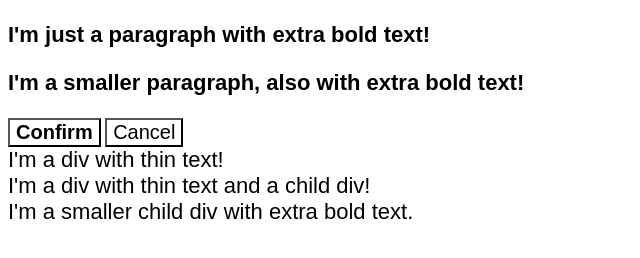
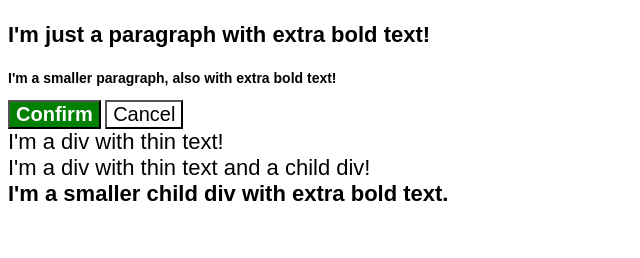
Before and after one commit to ecemumutlu/odin-css-exercises-solutions, a plain HTML site: page 06-cascade-fix/index.html in a window 1280 px wide. Shown: the whole page, without its empty margins (0-640 px from the left). Drawn offline with Linux system fonts and the light colour scheme.

Commit message:
Use cascade of CSS to make small changes to the page.

```diff
--- a/06-cascade-fix/style.css
+++ b/06-cascade-fix/style.css
@@ -40,3 +40,19 @@ div.text {
   font-size: 22px;
   font-weight: 100;
 }
+
+
+.small-para {
+  font-size: 14px;
+  font-weight: 800;
+}
+
+
+#confirm-button {
+  background-color: green;
+  color: white;
+}
+
+div .child {
+  font-weight: 800;
+}
```
